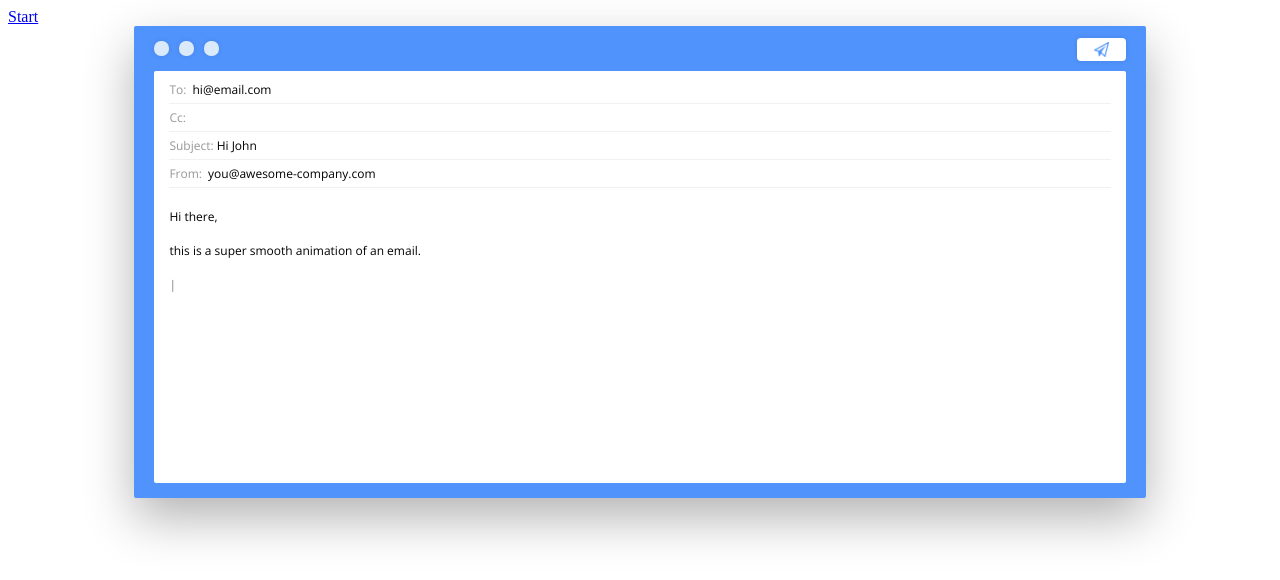
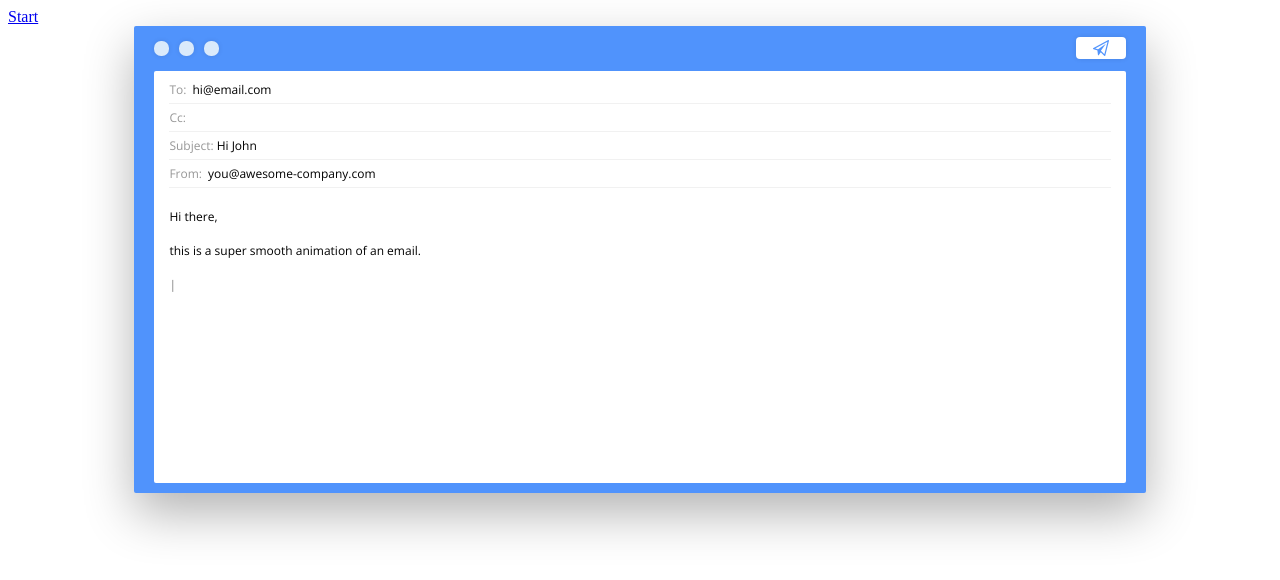
Before and after one commit to kgoedecke/typed-email-animation, a website: page index-answer.html in a window 1280 px wide. Drawn offline with nearby package versions, Linux system fonts and the light colour scheme; files that its build step writes are made by us from their sources.

Commit message:
Fixed css issues

```diff
--- a/assets/less/style.less
+++ b/assets/less/style.less
@@ -54,16 +54,21 @@ body {
   	right: 0;
   	transition: visibility 0s, opacity 0.5s linear;
 	width: 80%;
+	overflow: auto;
 	margin: 0 auto;
 	border-radius: 2px;
 	background-color: #5093fc;
 	box-shadow: 0px 20px 50px rgba(0, 0, 0, .3);
 	.frame {
-		padding: 15px 20px;
+		display: flex;
+		flex-direction: column;
+		margin: 10px 20px;
 	}
 	.controls {
-		height: 30px;
+		height: 25px;
+		margin-bottom: 10px;
 		display: flex;
+		align-items: center;
 
 		.window-elements {
 			flex-grow: 1;
@@ -79,16 +84,17 @@ body {
 		}
 
 		.email-controls {
-			flex-grow: 0;
+			flex-grow: 1;
 			text-align: right;
 			.button {
+				img {
+					height: 16px;
+					width: 16px;
+					vertical-align: sub;
 					border-radius: 4px;
 					background-color: #fff;
 					padding: 3px 17px;
 					box-shadow: 0 0 5px rgba(0, 0, 0, .1);
-				img {
-					max-height: 50%;
-					vertical-align: sub;
 				}
 			}
 		}
@@ -116,6 +122,9 @@ body {
 			min-height: 250px;
 			.pdf-file {
 				position: relative;
+				overflow: visible;
+				.preview-wrapper {
+					position: fixed;
 					.preview {
 						position: absolute;
 						left: 50px;
@@ -141,6 +150,7 @@ body {
 				}
 				}
 			}
+		}
 
 		&.answer {
 			.email-fields {
--- a/index-answer.html
+++ b/index-answer.html
@@ -100,10 +100,12 @@
 			    	<br><br>
 			    	<div class="pdf-file">
 			    		<img width="35" src="assets/img/pdf-icon.png">
-			    		<div id="preview" class="preview fade-out">
-							<img src="assets/img/preview.jpg">
-			    			<div class="arrow">
-			    			</div>
+			    		<div class="preview-wrapper">
+				    		<div id="preview" class="preview fade-out">
+								<img src="assets/img/preview.jpg">
+				    			<div class="arrow">
+				    			</div>
+				    		</div>
 			    		</div>
 			    	</div>
 			    </p>
```
Lines whose indentation alone changed are shown as unchanged.
